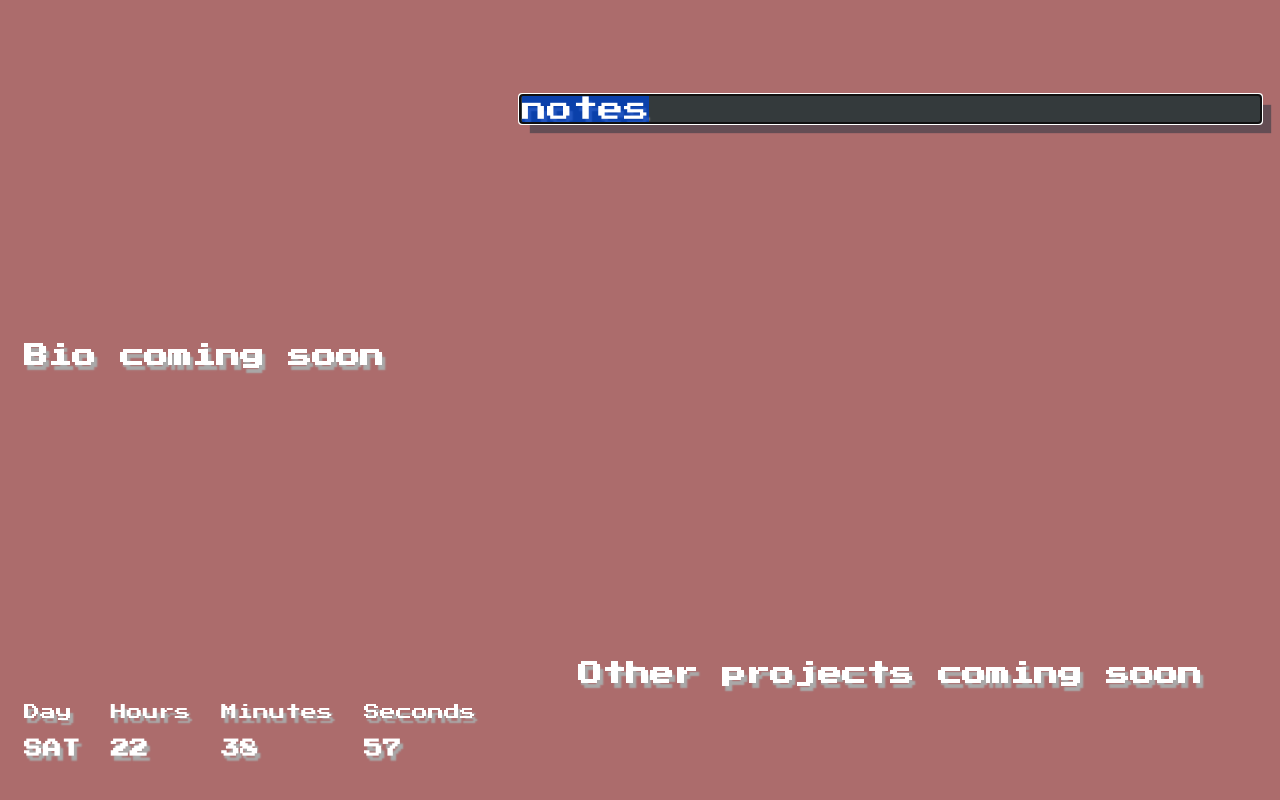
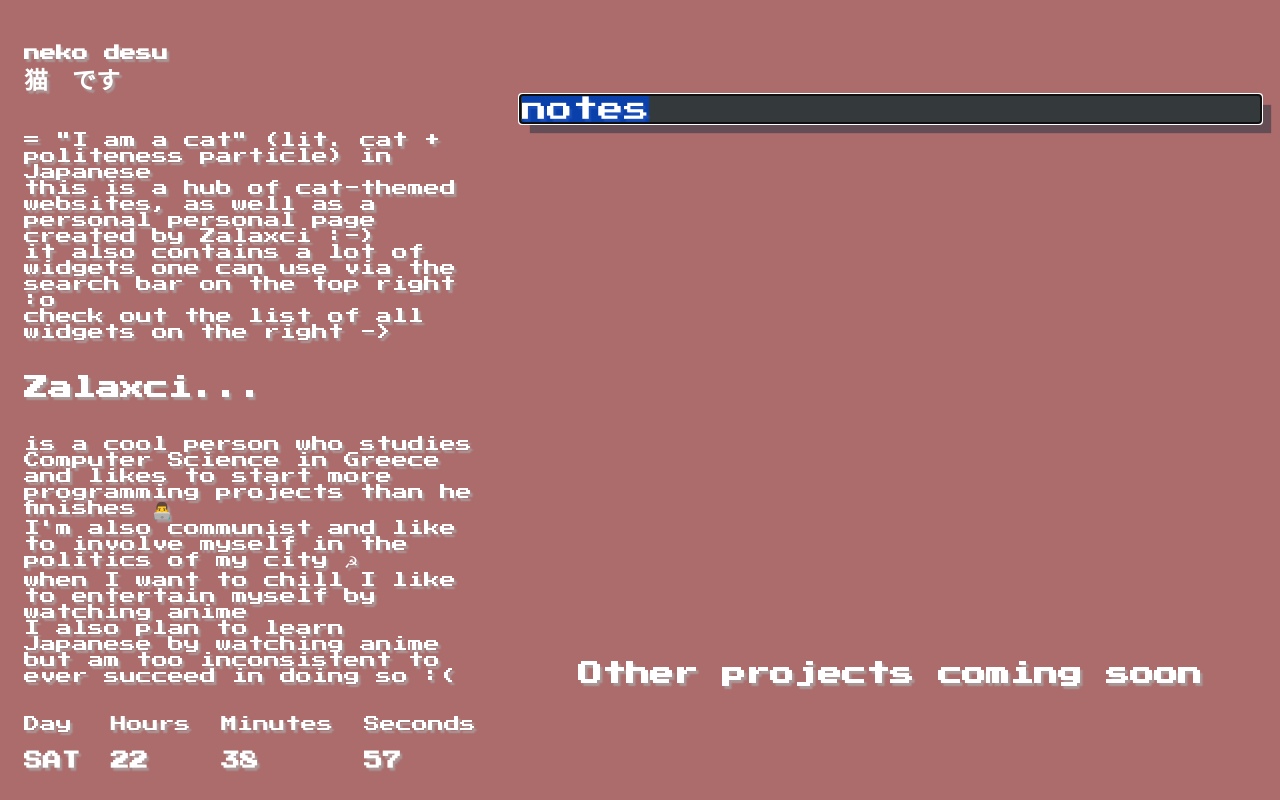
Before and after one commit to Zalaxci/panekteleis, a plain HTML site: page index.html in a window 1280 px wide. Drawn offline with nearby package versions, Linux system fonts and the light colour scheme; a web font is replaced by a local one.

Commit message:
Add bio, make text shadow a little more subtle and less annoying

```diff
--- a/index.html
+++ b/index.html
@@ -16,7 +16,21 @@
   <div id="welcome" class="flex-col">
     <!-- Bio -->
     <div id="bio" class="flex-col">
-      <h2>Bio coming soon</h2>
+      <h4 style="margin-bottom: 0;">neko desu</h4>
+      <h2 style="margin-top: 0;"2>猫 です</h2>
+      <p>
+        = "I am a cat" (lit. cat + politeness particle) in Japanese<br>
+        this is a hub of cat-themed websites, as well as a personal personal page created by Zalaxci :-)<br>
+        it also contains a lot of widgets one can use via the search bar on the top right :o<br>
+        check out the list of all widgets on the right ->
+      </p>
+      <h2>Zalaxci...</h2>
+      <p>
+        is a cool person who studies Computer Science in Greece and likes to start more programming projects than he finishes 👨‍💻<br>
+        I'm also communist and like to involve myself in the politics of my city ☭ <br>
+        when I want to chill I like to entertain myself by watching anime<br>
+        I also plan to learn Japanese by watching anime but am too inconsistent to ever succeed in doing so :(
+      </p>
     </div>
     <!-- Clock -->
     <div id="clock-container">
--- a/style.css
+++ b/style.css
@@ -7,7 +7,7 @@
 
   /*Text styling*/
   color: white;
-  text-shadow: 0.2rem 0.3rem 0.1rem darkgrey;
+  text-shadow: 0.15rem 0.2rem 0.1rem rgba(169, 169, 169, 0.7);
   font-family: "DotGothic16", "Press Start 2P", system-ui, sans-serif;
   text-decoration: none;
 }
```
